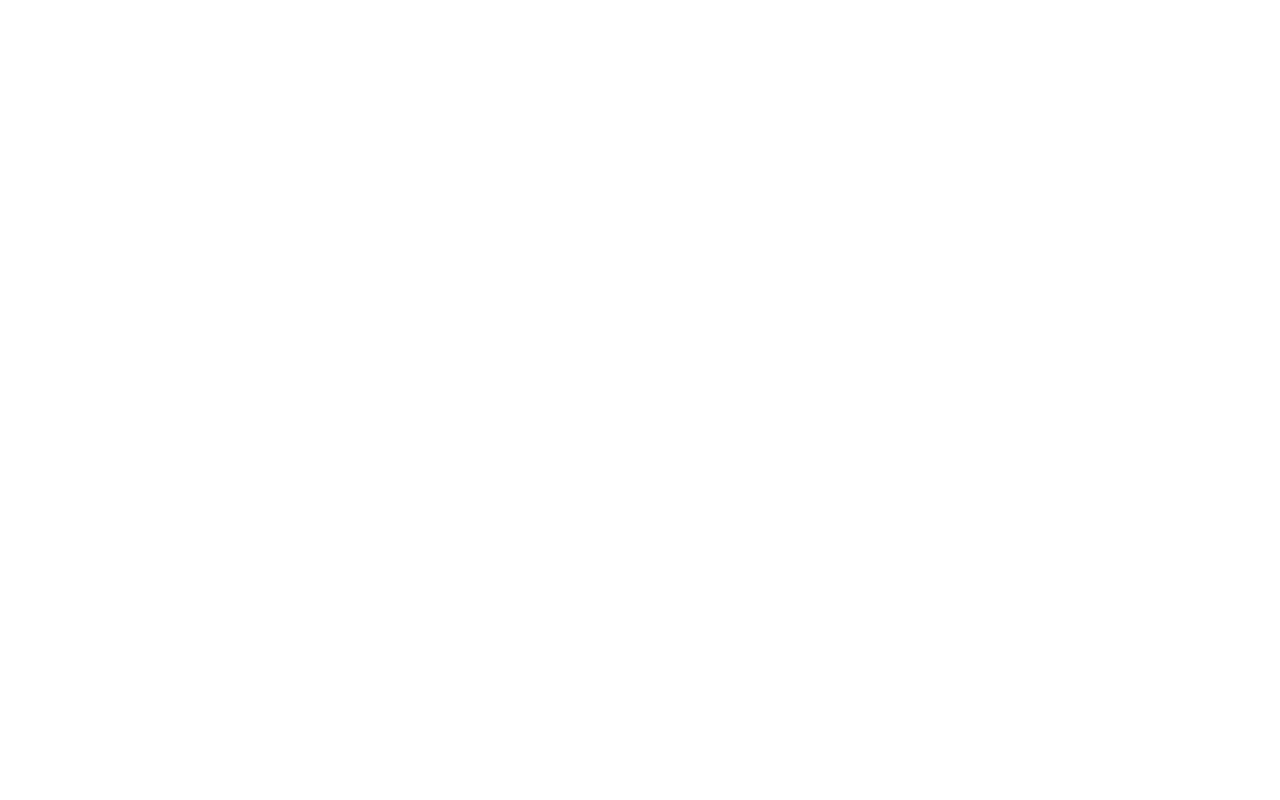
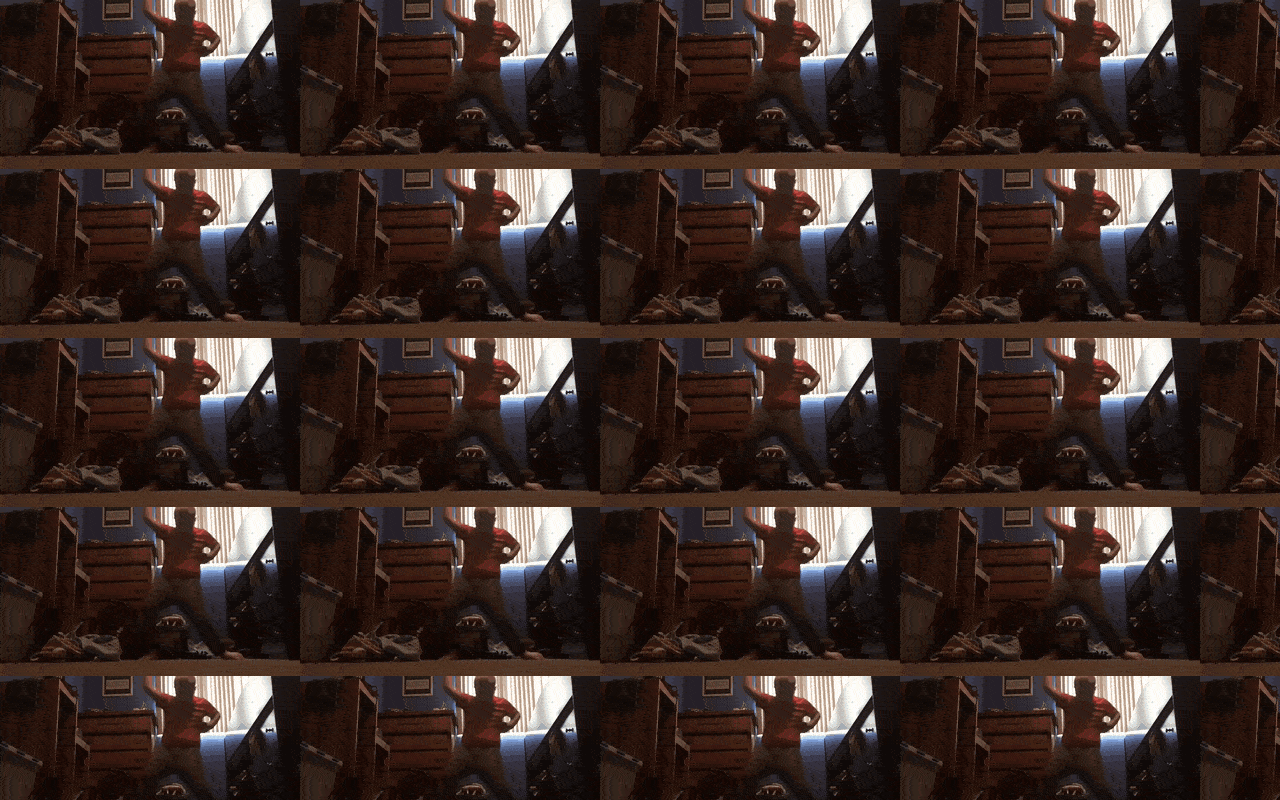
Before and after one commit to CodingOskar/My-new-Website, a plain HTML site: page justforfun.html in a window 1280 px wide. Drawn offline with Linux system fonts and the light colour scheme.

Commit message:
Update justforfun.html

```diff
--- a/justforfun.html
+++ b/justforfun.html
@@ -3,7 +3,7 @@
   <title> Just for Fun </title>
  </head>
 
-<body background="gif.gif">
+<body background="assets/images/gif.gif">
 
 <iframe width="0" height="0" src="http://www.YoutubeRepeater.com/watch?v=1TFZl8oz6Es&s=33&e=94" frameborder="0" allowfullscreen></iframe>
 
```
